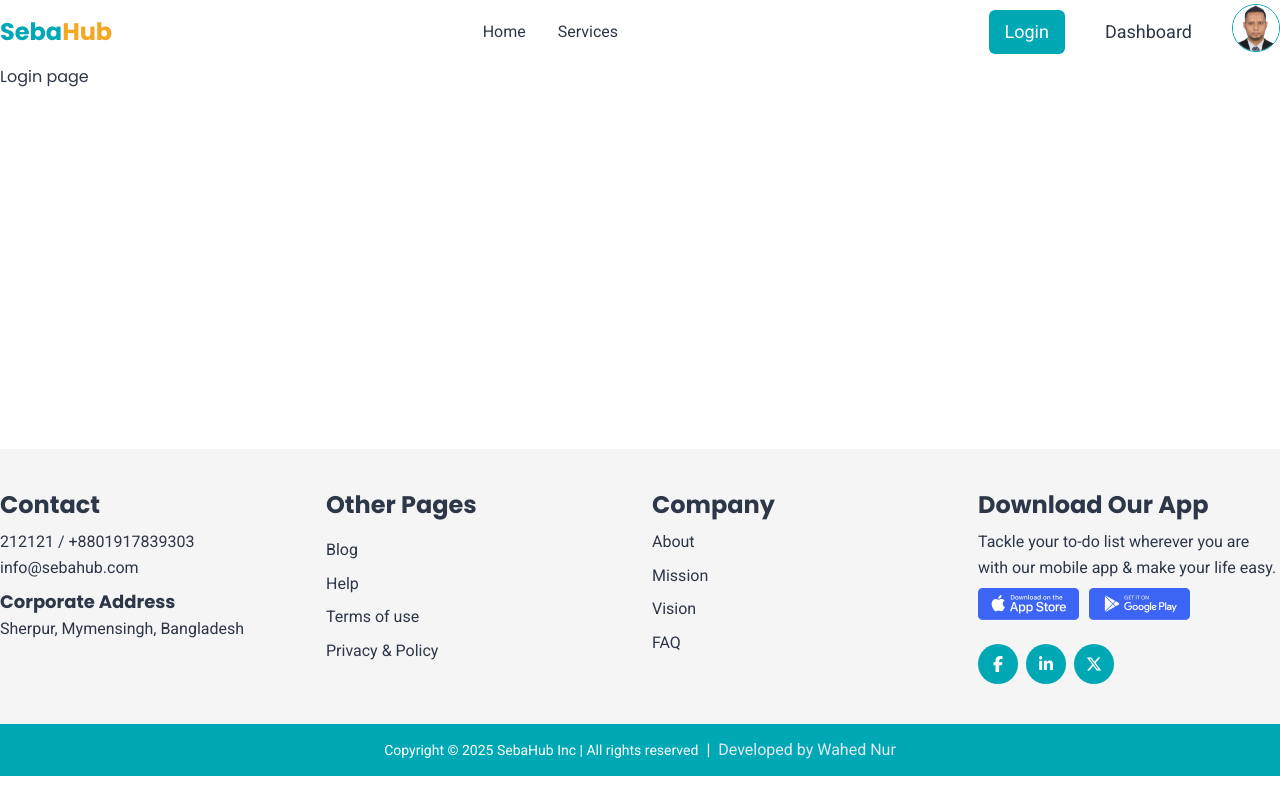
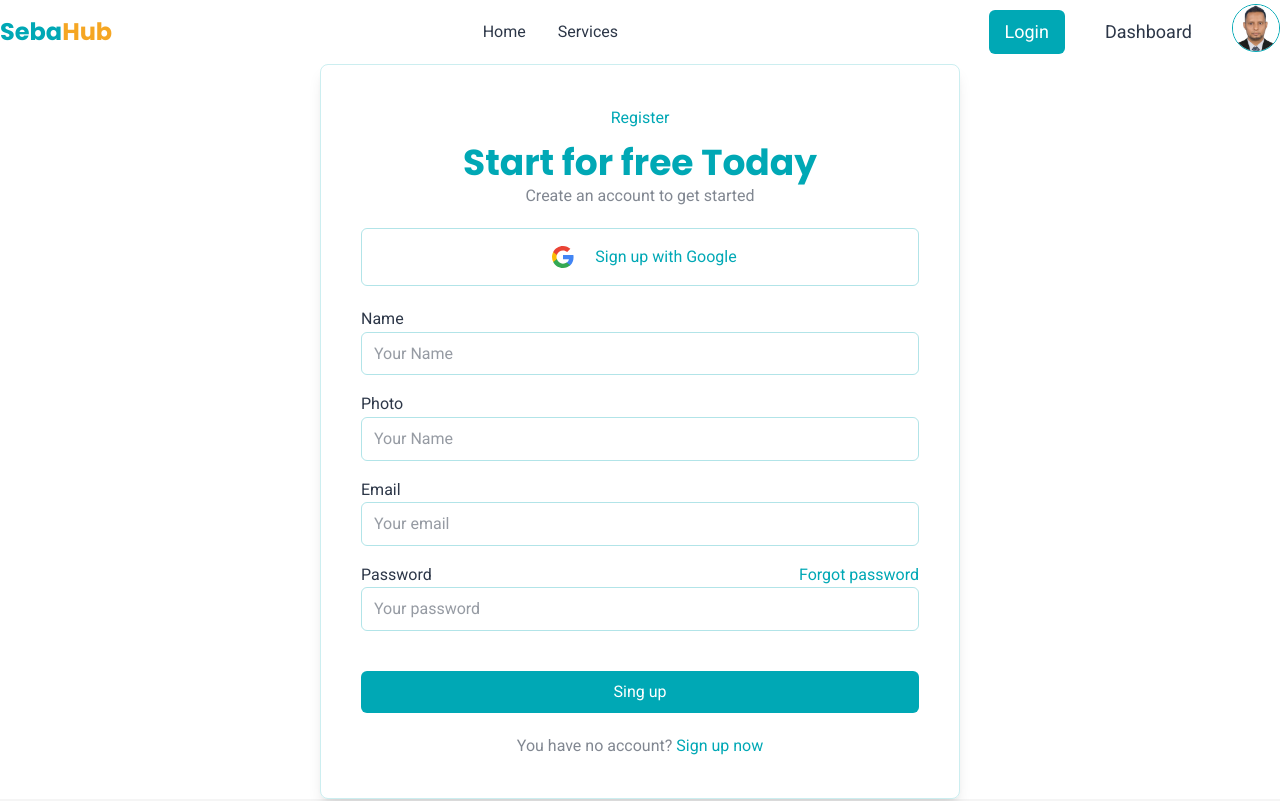
Before and after one commit to wahednur/SebaHub-client, a React (Vite) app: page /login in a window 1280 px wide. Shown: the top 801 px of the page. Built offline with nearby package versions, Linux system fonts and the light colour scheme.

Commit message:
Login and register page UI Design done

```diff
--- a/src/index.css
+++ b/src/index.css
@@ -48,6 +48,9 @@ h6 {
   @apply font-poppins;
 }
 /* card title */
+.sec-heading {
+  @apply text-2xl md:text-3xl lg:text-4xl mb-0 font-bold text-primary;
+}
 .cat-title {
   @apply text-lg font-semibold mb-2;
 }
@@ -126,3 +129,7 @@ h6 {
 }
 
 /* Navbar css end  */
+
+.frm-ctr {
+  @apply w-full px-3 py-2 border border-primary/30 rounded-md focus:outline-none;
+}
--- a/src/pages/auth/Login.jsx
+++ b/src/pages/auth/Login.jsx
@@ -1,9 +1,87 @@
 import React from "react";
+import { Link } from "react-router-dom";
 
 const Login = () => {
   return (
-    <div>
-      <h1>Login page</h1>
+    <div className="container">
+      <div className="min-h-[calc(100vh-415px)] flex justify-center items-center">
+        <div className="w-full md:w-1/2 p-10 border border-primary/20 rounded-lg shadow-lg">
+          <div className="text-center space-y-3">
+            <p className="text-primary">Register</p>
+            <h1 className="sec-heading">Start for free Today</h1>
+            <p className="text-text-light/60">
+              Create an account to get started
+            </p>
+          </div>
+          <div className="text-center">
+            <button className="w-full my-5 flex items-center justify-center gap-3 py-2 border border-primary/30 rounded-md cursor-pointer text-primary hover:bg-primary hover:text-white transition-all duration-300 group">
+              <img
+                className="group-hover:bg-white p-2 rounded-full duration-300 transition-all"
+                src="/g.svg"
+                alt=""
+              />{" "}
+              Sign up with Google
+            </button>
+          </div>
+          <form>
+            <div className="flex flex-col mb-4">
+              <label htmlFor="name">Name</label>
+              <input
+                className="frm-ctr"
+                type="text"
+                name="name"
+                placeholder="Your Name"
+              />
+            </div>
+            <div className="flex flex-col mb-4">
+              <label htmlFor="photo">Photo</label>
+              <input
+                className="frm-ctr"
+                type="text"
+                name="photo"
+                placeholder="Your Name"
+              />
+            </div>
+            <div className="flex flex-col mb-4">
+              <label htmlFor="email">Email</label>
+              <input
+                className="frm-ctr"
+                type="email"
+                name="email"
+                placeholder="Your email"
+              />
+            </div>
+            <div className="flex flex-col mb-4">
+              <div className="flex justify-between">
+                <label htmlFor="password">Password</label>
+                <Link
+                  to={`/forgot-password`}
+                  className="text-primary hover:underline"
+                >
+                  Forgot password
+                </Link>
+              </div>
+              <input
+                className="frm-ctr"
+                type="password"
+                name="password"
+                placeholder="Your password"
+              />
+            </div>
+            <div className="flex flex-col mt-10">
+              <button className="btn w-full">Sing up</button>
+            </div>
+          </form>
+          <div className="text-center mt-5">
+            <p className="text-text-light/60">
+              You have no account?{" "}
+              <Link to={`/sign-up`} className="text-primary hover:underline">
+                Sign up now
+              </Link>
+            </p>
+          </div>
+        </div>
+      </div>
     </div>
   );
 };
--- a/src/pages/auth/Register.jsx
+++ b/src/pages/auth/Register.jsx
@@ -1,9 +1,79 @@
 import React from "react";
+import { Link } from "react-router-dom";
 
 const Register = () => {
   return (
-    <div>
-      <h1>Register page</h1>
+    <div className="container">
+      <div className="min-h-[calc(100vh-415px)] flex justify-center items-center">
+        <div className="w-full md:w-1/2 p-10 border border-primary/20 rounded-lg shadow-lg">
+          <div className="text-center space-y-3">
+            <p className="text-primary">Register</p>
+            <h1 className="sec-heading">Start for free Today</h1>
+            <p className="text-text-light/60">
+              Create an account to get started
+            </p>
+          </div>
+          <div className="text-center">
+            <button className="w-full my-5 flex items-center justify-center gap-3 py-2 border border-primary/30 rounded-md cursor-pointer text-primary hover:bg-primary hover:text-white transition-all duration-300 group">
+              <img
+                className="group-hover:bg-white p-2 rounded-full duration-300 transition-all"
+                src="/g.svg"
+                alt=""
+              />{" "}
+              Sign up with Google
+            </button>
+          </div>
+          <form>
+            <div className="flex flex-col mb-4">
+              <label htmlFor="name">Name</label>
+              <input
+                className="frm-ctr"
+                type="text"
+                name="name"
+                placeholder="Your Name"
+              />
+            </div>
+            <div className="flex flex-col mb-4">
+              <label htmlFor="photo">Photo</label>
+              <input
+                className="frm-ctr"
+                type="text"
+                name="photo"
+                placeholder="Your Name"
+              />
+            </div>
+            <div className="flex flex-col mb-4">
+              <label htmlFor="email">Email</label>
+              <input
+                className="frm-ctr"
+                type="email"
+                name="email"
+                placeholder="Your email"
+              />
+            </div>
+            <div className="flex flex-col mb-4">
+              <label htmlFor="password">Password</label>
+              <input
+                className="frm-ctr"
+                type="password"
+                name="password"
+                placeholder="Your password"
+              />
+            </div>
+            <div className="flex flex-col mt-10">
+              <button className="btn w-full">Sing up</button>
+            </div>
+          </form>
+          <div className="text-center mt-5">
+            <p className="text-text-light/60">
+              Already have an account?{" "}
+              <Link to={`/login`} className="text-primary hover:underline">
+                Login
+              </Link>
+            </p>
+          </div>
+        </div>
+      </div>
     </div>
   );
 };
```
Also changed, not shown: public/g.svg (added).
